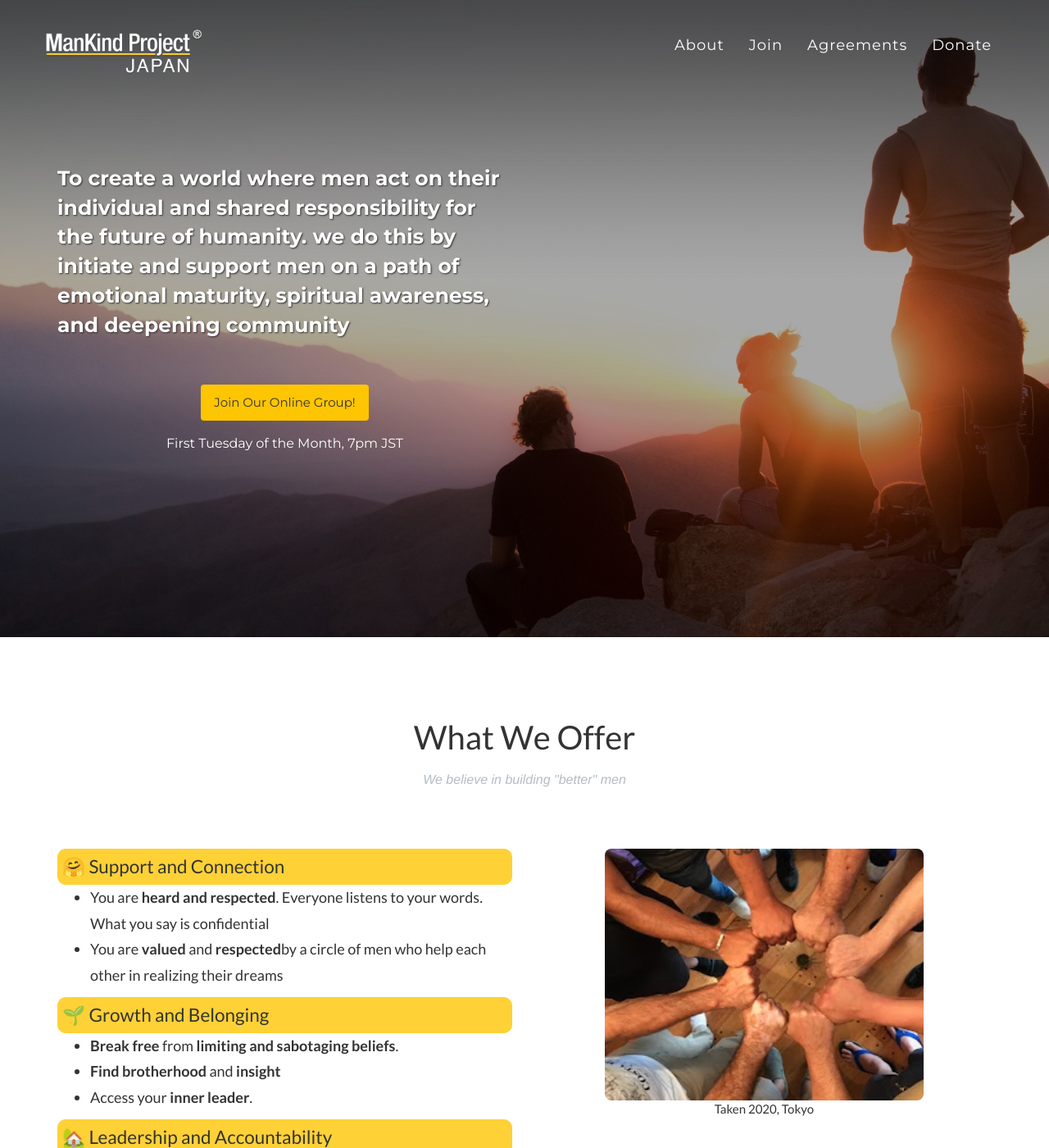
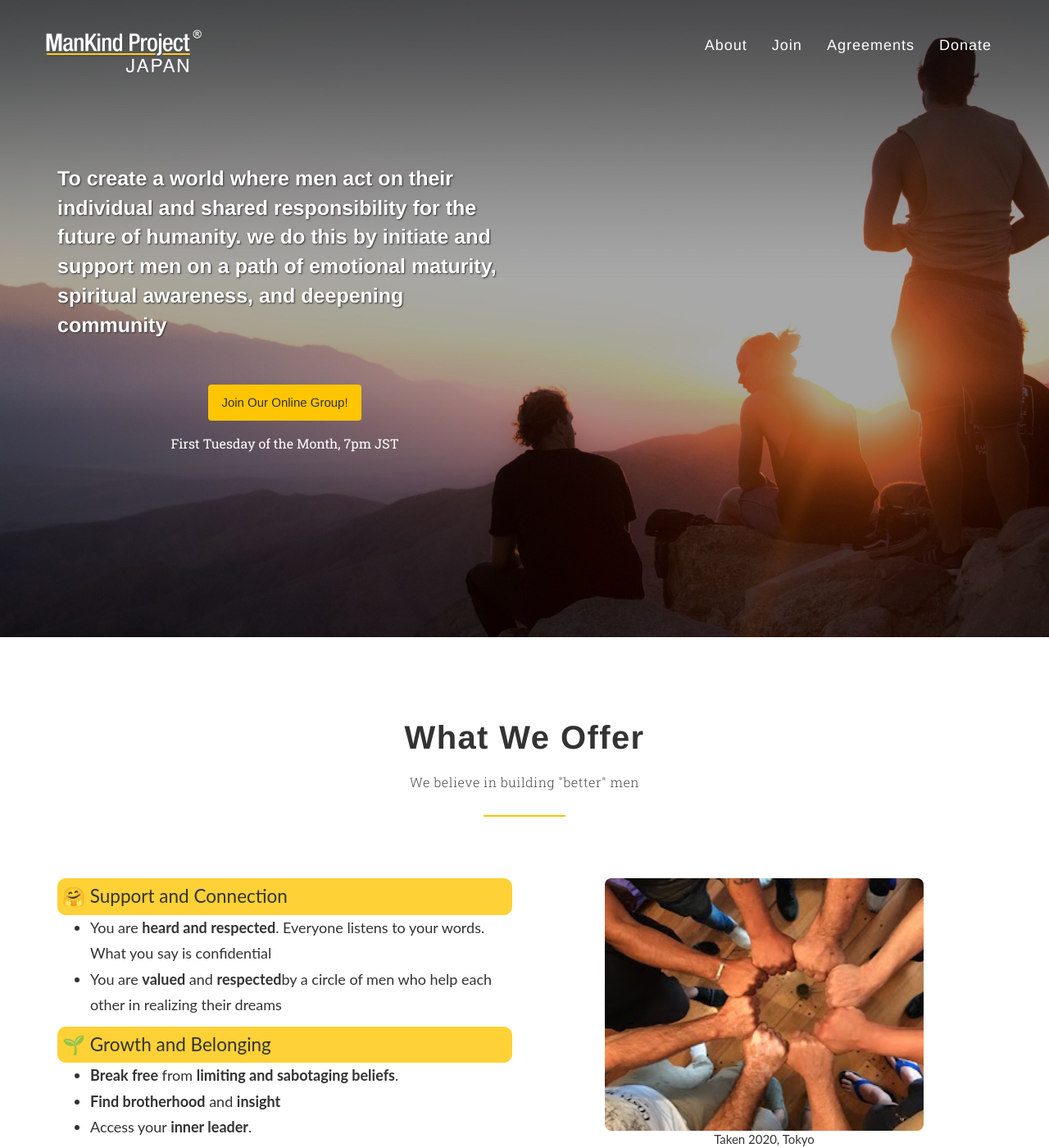
Before and after one commit to thunderrabbit/mankind-project-japan, a Jekyll site: the page built from index.md, in a window 1280 px wide and 1400 px high. Shown: the whole window at 82% size. Built offline with Jekyll 4.4.1, drawn with Linux system fonts in a browser that asks for light colours; nearby versions of some CDN libraries; some web fonts are replaced; library files that are not in the unit come from our copies; our own code applies the rules of GitHub Pages for plain Markdown files; some of the changed text lies outside the part shown.

Commit message:
css fixes

```diff
--- a/_data/template.yml
+++ b/_data/template.yml
@@ -8,5 +8,5 @@
 
 # Font Families
 font:
-  primary: 'Montserrat, "Helvetica Neue",Helvetica,Arial,sans-serif'
-  secondary: '"Droid Serif", "Helvetica Neue", Helvetica,Arial,sans-serif'
+  primary: '"Helvetica Neue",Helvetica,Arial,sans-serif'
+  secondary: '"Roboto Slab", "Helvetica Neue", Helvetica,Arial,sans-serif'
--- a/_includes/faqs.html
+++ b/_includes/faqs.html
@@ -4,54 +4,50 @@
         <!-- Agency theme hacked a bunch of the other themes so if I try to update them to something newer, the current
         stuff breaks. I don't have time to debug why now so just using the hacked bootstrap theme agency is using. -->
         <div class="row">
-            <div class="col-6 col-md-6">
                 <div class="card">
-                    <div class="card container">
-                        <h4><b>What is Mankind Project Japan?</b></h4>
-                        <p>Mankind Project Japan is a <b>men's support group</b> based in <b>Tokyo</b> that hosts <b>weekly
-                            online gatherings.</b></p>
+                    <div class="container">
+                        <h4>What is Mankind Project Japan?
+                        </h4>
+                        <p>Mankind Project Japan is a <b>men's support group</b> based in <b>Tokyo</b> that hosts <b>weekly online gatherings.</b></p>
                     </div>
                 </div>
                 <div class="card">
-                    <div class="card container">
-                        <h4><b>What are the benefits of joining?</b></h4>
+                    <div class="container">
+                        <h4>What are the benefits of joining?</h4>
                         <p>You'll  gain <b>support, insights, and connections</b> with like-minded men.
                             It's an opportunity for <b>personal growth</b> and <b>self-discovery</b>.
                         </p>
                     </div>
                 </div>
                 <div class="card">
-                    <div class="card container">
-                        <h4><b>Does it cost any money to join?</b></h4>
+                    <div class="container">
+                        <h4>Does it cost any money to join?</h4>
                         <p><b>No</b>. Joining Mankind Project Japan's online gatherings is <b>completely free</b>.
                             We believe in making our support accessible to all men.<br/><br/>
 
-                            <b>Note</b>: We  do ask for <b>voluntary donations</b> from time to time in order to cover overheads and grow
-                            the group. But these donations are <b>not a condition</b> for continued participation.
+                            <b>Note</b>: We  do ask for <b>voluntary donations</b> from time to time in order to cover overheads and grow the group. But these donations are <b>not a condition</b> for continued participation.
                         </p>
                     </div>
                 </div>
                 <div class="card">
-                    <div class="card container">
-                        <h4><b>How can I join?</b></h4>
+                    <div class="container">
+                        <h4>How can I join?</h4>
                         <p><a href="#join">Sign up here.</a>
                             It's free and open to all men.
                         </p>
                     </div>
                 </div>
                 <div class="card">
-                    <div class="card container">
-                        <h4><b>How often are the gatherings?</b></h4>
+                    <div class="container">
+                        <h4>How often are the gatherings?</h4>
                         <p>We host <b>weekly</b> online gatherings. First Tuesdays of the month for <b>new members</b>.
                             These ensure regular <b>support and connection</b> for our participants.
                         </p>
                     </div>
                 </div>
-            </div>
-            <div class="col-6 col-md-6">
                 <div class="card">
-                    <div class="card container">
-                        <h4><b>What topics are discussed?</b></h4>
+                    <div class="container">
+                        <h4>What topics are discussed?</h4>
                         <p>We cover a wide range of topics that includes <b>personal growth</b>, <b>relationships</b>, and
                             <b>emotional well-being</b>.
                             Each gathering is facilitated by experienced leaders.
@@ -59,35 +55,34 @@
                     </div>
                 </div>
                 <div class="card">
-                    <div class="card container">
-                        <h4><b>Can I share my story?</b></h4>
+                    <div class="container">
+                        <h4>Can I share my story?</h4>
                         <p><b>Absolutely</b>. Our gatherings provide a space for men to share their stories, experiences,
                             and challenges. We encourage open and honest communication.</p>
                     </div>
                 </div>
                 <div class="card">
-                    <div class="card container">
-                        <h4><b>Are the gatherings confidential?</b></h4>
+                    <div class="container">
+                        <h4>Are the gatherings confidential?</h4>
                         <p>Yes, we <b>prioritize confidentiality</b> and create a safe and supportive environment for all participants.
                             What is shared in the gatherings <b>stays within the group</b>.
                             </p>
                     </div>
                 </div>
                 <div class="card">
-                    <div class="card container">
-                        <h4><b>How can I contact you?</b></h4>
+                    <div class="container">
+                        <h4>How can I contact you?</h4>
                         <p>For further questions or assistance, please feel free to contact us at tokyo[α𝐭]mkpjapan.org.</p>
                     </div>
                 </div>
                 <div class="card">
-                    <div class="card container">
-                        <h4><b>Can I attend anonymously?</b></h4>
+                    <div class="container">
+                        <h4>Can I attend anonymously?</h4>
                         <p><b>Absolutely!</b> We respect everyone's privacy and understand that some participants may prefer to attend anonymously.
                             You can choose to use a <b>pseudonym</b> during the gatherings.
                             </p>
                     </div>
                 </div>
-            </div>
         </div>
     </div>
 </section>
--- a/_includes/head.html
+++ b/_includes/head.html
@@ -14,9 +14,6 @@
 
     <!-- Custom Fonts -->
     <link href="https://fonts.googleapis.com/css?family=Montserrat:400,700" rel="stylesheet" type="text/css">
-    <link href='https://fonts.googleapis.com/css?family=Kaushan+Script' rel='stylesheet' type='text/css'>
-    <link href="https://fonts.googleapis.com/css?family=Lato:400,700,400italic,700italic" rel="stylesheet" type="text/css">
-    <link href='https://fonts.googleapis.com/css?family=Droid+Serif:400,700,400italic,700italic' rel='stylesheet' type='text/css'>
     <link href='https://fonts.googleapis.com/css?family=Roboto+Slab:400,100,300,700' rel='stylesheet' type='text/css'>
 
     <!-- HTML5 Shim and Respond.js IE8 support of HTML5 elements and media queries -->
--- a/_includes/join.html
+++ b/_includes/join.html
@@ -1,10 +1,13 @@
 <section id="join">
     <div class="row">
-        <div class="join-container">
-            <div class="join-container-intro-text">
+        <section class="join-container has-background-dark">
+            <h2 class="section-heading">
                 Sit in on our next group
-            </div>
+            </h2>
+            <h3 class="section-subheading">
+                No commitment, come sit in and see how you feel.
+            </h3>
             <a href="https://forms.gle/L64N8goVx42bHz7F7" class="btn btn-xl mx-auto" style="margin:5px">Join</a>
-        </div>
+        </section>
     </div>
 </section>
--- a/static/css/mkp.scss
+++ b/static/css/mkp.scss
@@ -10,6 +10,48 @@
 		text-shadow: 1px 1px 2px #333;
 		text-transform: none;
 	}
+.intro-subtext {
+    font-family: {{ site.data.template.font.secondary }};
+}
+
+}
+
+
+section {
+    h2.section-heading {
+        font-family: {{ site.data.template.font.primary }};
+        font-size: 40px;
+        font-style: normal;
+        font-weight: 700;
+        line-height: normal;
+        letter-spacing: 1.4px;
+    }
+
+   h3.section-subheading {
+        color: #4A4A4A;
+        text-align: center;
+        font-family: {{ site.data.template.font.secondary }};
+        font-size: 16px;
+        font-style: normal!important;
+        font-weight: 300;
+        line-height: normal;
+        letter-spacing: 0.56px;
+        &:after {
+            content: '   ';
+            display: block;
+            margin-left: auto;
+            margin-right: auto;
+            width: 100px;
+            margin-top: 30px;
+            border-bottom: 2px solid #{{site.data.template.color.secondary}};
+        }
+    }
+}
+
+.has-background-dark {
+    h3.section-subheading {
+        color: #fff;
+    }
 }
 
 .benefits-text-header {
@@ -46,20 +88,11 @@
     background-position: top center;
     background-repeat: none;
     width: 100%;
-    min-height: 500px;
+    // min-height: 400px;
     -webkit-background-size: cover;
     -moz-background-size: cover;
     background-size: cover;
     -o-background-size: cover;
-}
-
-.join-container-intro-text {
-    padding-top: 200px;
-    padding-bottom: 50px;
-    text-transform: none;
-    font-family: {{ site.data.template.font.primary }};
-    font-size: 48px;
-    font-weight: 600;
 }
 
 img.hover-shadow {
@@ -71,14 +104,29 @@
 }
 
 /* FAQ cards */
-.card {
-    /* Add shadows to create the "card" effect */
-    box-shadow: 0 4px 8px 0 rgba(0,0,0,0.2);
-    transition: 0.3s;
-    /* Add some padding inside the card container */
-    .container {
-        width: 100%;
-        padding: 2px 16px;
+
+#faqs {
+    .card {
+        display: inline-block;
+        width: 48%;
+        overflow: hidden;
+        position: relative;
+        float: left;
+        /* Add some padding inside the card container */
+        .container {
+            padding: 2px 16px;
+            font-size: 90%;
+            width: 100%;
+        }
+        h4 {
+            font-family: {{ site.data.template.font.secondary }};
+            font-weight: bold;
+            border-top: 2px solid #888;
+            padding: 1em 0;
+        }
+        p {
+            font-size: 15px;
+        }
     }
 }
 
```
